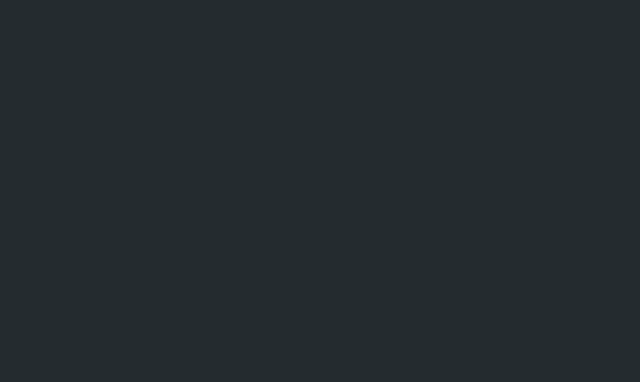
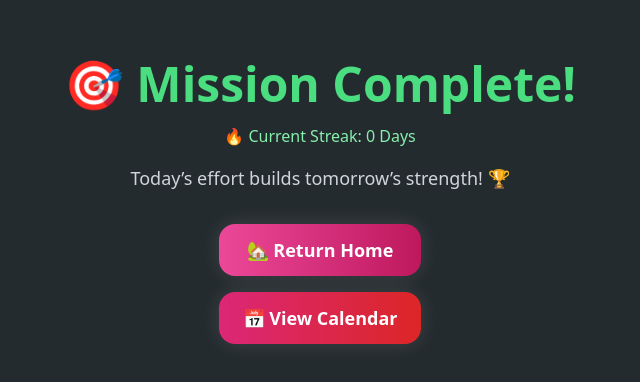
Before and after one commit to areysen/workout-tracker, a React (Create React App) app: page /mission-complete in a window 1280 px wide. Before the commit this address had no page. Shown: the part 198-580 px from the top of the page, without its empty margins (320-960 px from the left). Built offline with nearby package versions, Linux system fonts and the light colour scheme; no server answers; the database is empty.

Commit message:
Add Mission Complete screen, dynamic streak display, confetti celebration, and dashboard polish

```diff
--- a/package.json
+++ b/package.json
@@ -16,6 +16,7 @@
     "date-fns": "^4.1.0",
     "framer-motion": "^12.7.4",
     "react": "^18.0.0",
+    "react-confetti": "^6.4.0",
     "react-dom": "^18.0.0",
     "react-hot-toast": "^2.5.2",
     "react-router-dom": "^7.5.1",
--- a/src/App.js
+++ b/src/App.js
@@ -6,6 +6,7 @@ import CalendarView from "./CalendarView";
 import SummaryView from "./SummaryView";
 import PreviewView from "./PreviewView";
 import LogWorkoutView from "./LogWorkoutView";
+import MissionCompleteView from "./MissionCompleteView";
 import { ToastProvider } from "./components/ToastContext";
 import ToastBanner from "./components/ToastBanner";
 
@@ -21,6 +22,7 @@ function App() {
           <Route path="/preview/:date" element={<PreviewView />} />
           <Route path="/log" element={<LogWorkoutView />} />
           <Route path="/templates" element={<TemplateListView />} />
+          <Route path="/mission-complete" element={<MissionCompleteView />} />
         </Routes>
       </BrowserRouter>
     </ToastProvider>
--- a/src/LogWorkoutView.js
+++ b/src/LogWorkoutView.js
@@ -233,8 +233,10 @@ export default function LogWorkoutView() {
       if (error) {
         console.error("Error updating workout:", error);
       } else {
-        showToast("Workout updated successfully! 🎉", "success");
-        navigate(`/summary/${logDate}`, { replace: true });
+        navigate("/mission-complete", {
+          replace: true,
+          state: { type: "completed" },
+        });
       }
     } else {
       // Insert as today's workout, or update if already exists
@@ -264,15 +266,19 @@ export default function LogWorkoutView() {
           if (updateError) {
             console.error("Error updating existing workout:", updateError);
           } else {
-            showToast("Workout updated successfully! 🎉", "success");
-            navigate(`/summary/${logDate}`, { replace: true });
+            navigate("/mission-complete", {
+              replace: true,
+              state: { type: "completed" },
+            });
           }
         } else {
           console.error("Error inserting workout:", insertError);
         }
       } else {
-        showToast("Workout logged successfully! 🚀");
-        navigate(`/summary/${logDate}`, { replace: true });
+        navigate("/mission-complete", {
+          replace: true,
+          state: { type: "completed" },
+        });
       }
     }
   };
--- /dev/null
+++ b/src/MissionCompleteView.js
@@ -0,0 +1,136 @@
+import { useNavigate, useLocation } from "react-router-dom";
+import {
+  fetchWorkoutLogsForLastNDays,
+  computeCurrentStreak,
+} from "./supabaseClient";
+import Confetti from "react-confetti";
+import { useEffect, useState } from "react";
+function useWindowSize() {
+  const [size, setSize] = useState([window.innerWidth, window.innerHeight]);
+  useEffect(() => {
+    const handleResize = () => {
+      setSize([window.innerWidth, window.innerHeight]);
+    };
+    window.addEventListener("resize", handleResize);
+    return () => window.removeEventListener("resize", handleResize);
+  }, []);
+  return size;
+}
+const motivationalMessages = [
+  "Every rep counts. Keep showing up! 💪",
+  "Consistency beats perfection. Stay strong! 🚀",
+  "Small steps every day = big results. 🌟",
+  "You're closer than you think. Keep pushing! 🔥",
+  "Today’s effort builds tomorrow’s strength! 🏆",
+  "Believe in your momentum! 🎯",
+];
+export default function MissionCompleteView() {
+  const navigate = useNavigate();
+  const location = useLocation();
+  const type = location.state?.type || "completed";
+  const isCompleted = type === "completed";
+  const [motivation, setMotivation] = useState("");
+
+  const [showConfetti, setShowConfetti] = useState(isCompleted);
+  const [confettiPieces, setConfettiPieces] = useState(isCompleted ? 500 : 0);
+  const [width, height] = useWindowSize(); // ✅ Use responsive window size
+
+  useEffect(() => {
+    if (showConfetti) {
+      const delayBeforeFade = setTimeout(() => {
+        const interval = setInterval(() => {
+          setConfettiPieces((prev) => {
+            if (prev > 0) return prev - 5;
+            clearInterval(interval);
+            setShowConfetti(false);
+            return 0;
+          });
+        }, 100);
+      }, 1000); // ⏳ wait 500ms before starting to fade
+      return () => {
+        clearTimeout(delayBeforeFade);
+      };
+    }
+  }, [showConfetti]);
+  const [currentStreak, setCurrentStreak] = useState(0);
+
+  const [animatedStreak, setAnimatedStreak] = useState(0);
+
+  useEffect(() => {
+    if (currentStreak > 0) {
+      let counter = 0;
+      let delay = 100; // Start slow (100ms)
+
+      function countUp() {
+        counter += 1;
+        setAnimatedStreak(counter);
+
+        if (counter < currentStreak) {
+          // Decrease delay as counter increases, but cap it
+          delay = Math.max(20, delay - 2);
+          setTimeout(countUp, delay);
+        }
+      }
+
+      countUp();
+    }
+  }, [currentStreak]);
+
+  useEffect(() => {
+    async function loadStreak() {
+      try {
+        const logs = await fetchWorkoutLogsForLastNDays(30);
+        const streak = computeCurrentStreak(logs);
+        setCurrentStreak(streak);
+      } catch (error) {
+        console.error("Error fetching streak:", error);
+      }
+    }
+    loadStreak();
+    setMotivation(
+      motivationalMessages[
+        Math.floor(Math.random() * motivationalMessages.length)
+      ]
+    );
+  }, []);
+
+  return (
+    <div className="min-h-screen bg-[#242B2F] flex flex-col items-center justify-center text-white p-6 text-center relative overflow-hidden">
+      {confettiPieces > 0 && (
+        <Confetti
+          width={width}
+          height={height}
+          numberOfPieces={confettiPieces}
+          gravity={0.5}
+          initialVelocityY={10}
+          recycle={false}
+        />
+      )}
+      <h1
+        className={`text-5xl font-extrabold mb-4 ${
+          isCompleted ? "text-green-400" : "text-blue-400"
+        }`}
+      >
+        {isCompleted ? "🎯 Mission Complete!" : "🌱 Recovery Day!"}
+      </h1>
+      <p className="text-md text-green-300 mb-4">
+        🔥 Current Streak: {animatedStreak} Day{animatedStreak !== 1 ? "s" : ""}
+      </p>
+      <p className="text-lg text-gray-300 mb-8">{motivation}</p>
+      <div className="flex flex-col gap-4">
+        <button
+          className="bg-gradient-to-r from-pink-500 to-pink-700 text-white py-3 px-6 rounded-2xl font-bold text-lg shadow-glow hover:shadow-glow-hover transition duration-300"
+          onClick={() => navigate("/")}
+        >
+          🏡 Return Home
+        </button>
+        <button
+          className="bg-gradient-to-r from-pink-600 to-red-600 text-white py-3 px-6 rounded-2xl font-bold text-lg shadow-glow hover:shadow-glow-hover transition duration-300"
+          onClick={() => navigate("/calendar")}
+        >
+          📅 View Calendar
+        </button>
+      </div>
+    </div>
+  );
+}
--- a/src/PreviewView.js
+++ b/src/PreviewView.js
@@ -293,8 +293,10 @@ function PreviewView() {
             showToast("Failed to skip workout. Please try again.", "error");
           } else {
             setTodaySkipped(true);
-            showToast("Workout skipped!", "error");
-            navigate("/");
+            navigate("/mission-complete", {
+              replace: true,
+              state: { type: "skipped" },
+            });
           }
         }}
       />
--- a/tailwind.config.js
+++ b/tailwind.config.js
@@ -2,7 +2,12 @@
 module.exports = {
   content: ["./src/**/*.{js,jsx,ts,tsx}"],
   theme: {
-    extend: {},
+    extend: {
+      boxShadow: {
+        glow: "0 0 20px rgba(255, 255, 255, 0.12)", // normal subtle glow
+        "glow-hover": "0 0 30px rgba(255, 255, 255, 0.2)", // stronger on hover ✨
+      },
+    },
   },
   plugins: [],
 };
```
Also changed, not shown: src/TodayView.js (+37 -24 lines), 2 other files (tests, documents, lock files or other folders).
